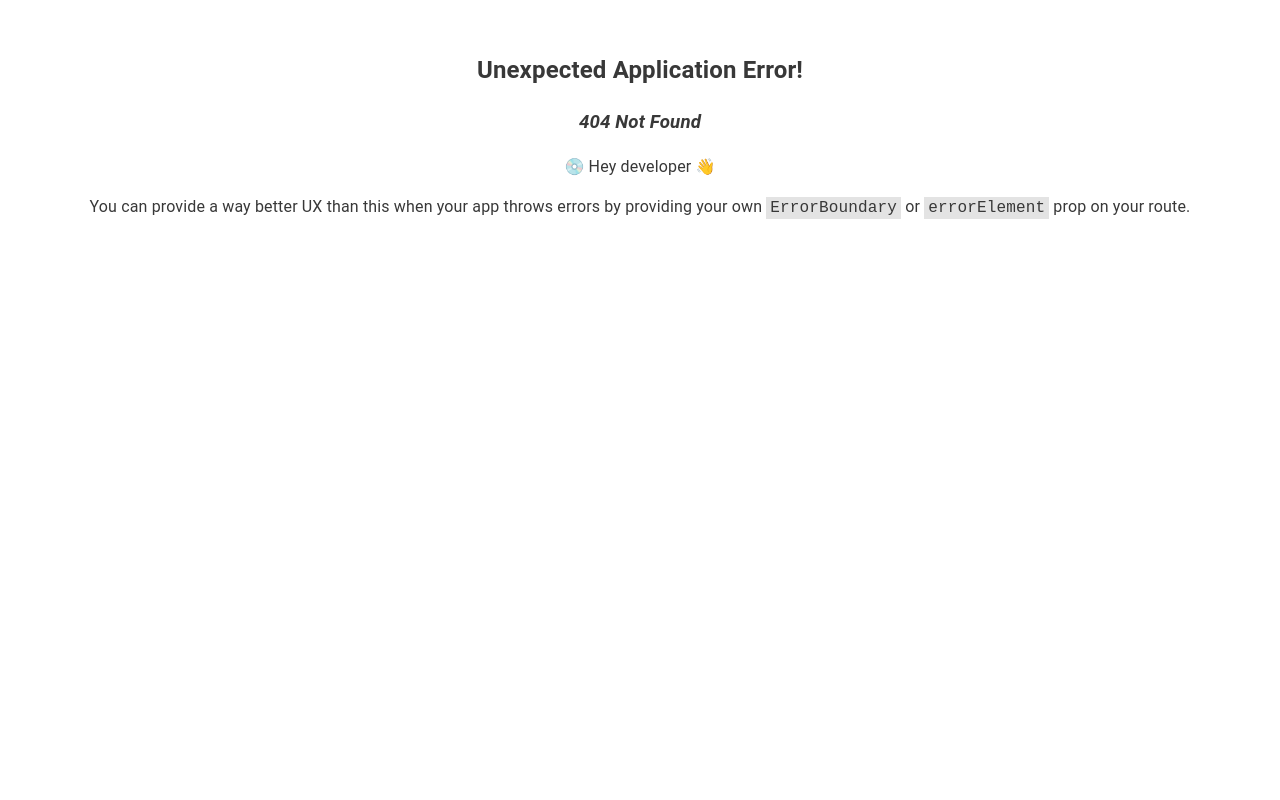
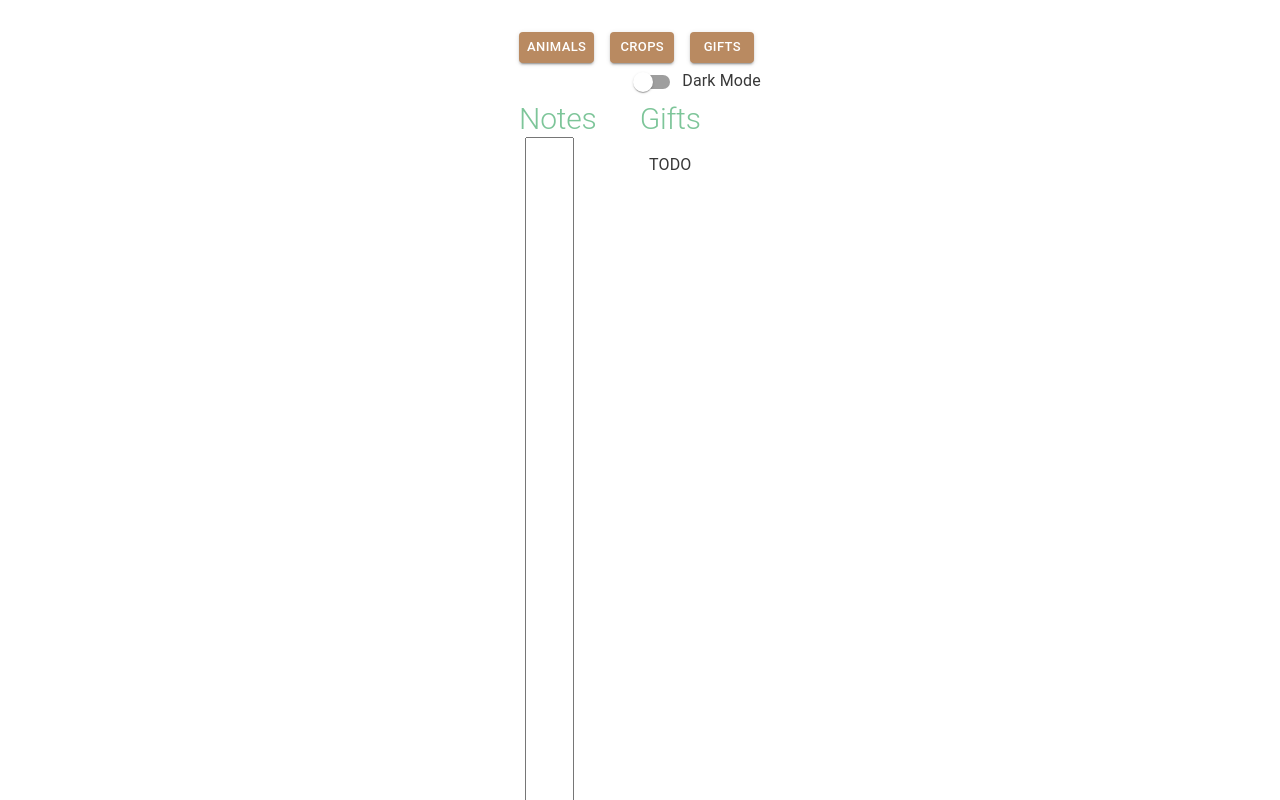
Before and after one commit to piratemermaid/roots-of-pacha-tracker, a React (Vite) app: page /gifts in a window 1280 px wide. Before the commit this address had no page. Shown: the top 800 px of the page. Built offline with nearby package versions, Linux system fonts and the light colour scheme.

Commit message:
Refactor routes and add Gifts page

```diff
--- a/src/components/Navbar/NavbarLink.tsx
+++ b/src/components/Navbar/NavbarLink.tsx
@@ -1,15 +1,15 @@
 import { Link, useLocation } from 'react-router-dom';
 import { Button, Grid } from '@mui/material';
 
-type Props = { name: string; label: string };
+type Props = { path: string; label: string };
 
-export default function NavbarLink({ name, label }: Props) {
+export default function NavbarLink({ path, label }: Props) {
   const location = useLocation();
-  const isActive = location.pathname.slice(1) === name;
+  const isActive = location.pathname.slice(1) === path;
 
   return (
     <Grid item>
-      <Link to={name}>
+      <Link to={path}>
         <Button
           variant="contained"
           size="small"
--- a/src/components/Navbar/index.tsx
+++ b/src/components/Navbar/index.tsx
@@ -1,8 +1,8 @@
 import { Box, FormLabel, Grid, Switch } from '@mui/material';
 
 import NavbarLink from './NavbarLink';
+import ROUTES from '../../constants/routes';
 import { useStore } from '../../store';
-import { ROUTES, ROUTE_LABELS } from '../../constants/routes';
 
 export default function Navbar() {
   const darkMode = useStore((state) => state.darkMode);
@@ -11,8 +11,8 @@ export default function Navbar() {
   return (
     <>
       <Grid container spacing={2}>
-        {Object.keys(ROUTES).map((key) => (
-          <NavbarLink key={key} name={ROUTES[key]} label={ROUTE_LABELS[key]} />
+        {ROUTES.map((route) => (
+          <NavbarLink key={route.key} path={route.path} label={route.label} />
         ))}
       </Grid>
 
--- a/src/components/PageLayout.tsx
+++ b/src/components/PageLayout.tsx
@@ -9,7 +9,9 @@ type Props = {
 export default function PageLayout({ title, children }: Props) {
   return (
     <Box>
-      <Typography variant="h2">{title}</Typography>
+      <Typography variant="h2" sx={{ mb: 2 }}>
+        {title}
+      </Typography>
       {children}
     </Box>
   );
--- a/src/constants/routes.ts
+++ b/src/constants/routes.ts
@@ -1,9 +1,23 @@
-export const ROUTES: Record<string, string> = {
-  animalColors: 'animals',
-  crops: 'crops',
+import AnimalsPage from '../pages/AnimalsPage';
+import CropsPage from '../pages/CropsPage';
+import GiftsPage from '../pages/GiftsPage';
+
+type Route = {
+  key: string;
+  path: string;
+  label: string;
+  Component: () => JSX.Element;
 };
 
-export const ROUTE_LABELS: Record<string, string> = {
-  animalColors: 'Animals',
-  crops: 'Crops',
-};
+const ROUTES: Route[] = [
+  {
+    key: 'animals',
+    label: 'Animals',
+    path: '/animals',
+    Component: AnimalsPage,
+  },
+  { key: 'crops', label: 'Crops', path: '/crops', Component: CropsPage },
+  { key: 'gifts', label: 'Gifts', path: '/gifts', Component: GiftsPage },
+];
+
+export default ROUTES;
--- a/src/pages/AnimalColors.tsx
+++ b/src/pages/AnimalsPage.tsx
@@ -4,7 +4,7 @@ import Animal from '../components/Animal';
 import ANIMALS from '../data/animals';
 import PageLayout from '../components/PageLayout';
 
-export default function AnimalColors() {
+export default function AnimalsPage() {
   return (
     <PageLayout title="Animals">
       <Grid container>
--- a/src/pages/Crops.tsx
+++ b/src/pages/CropsPage.tsx
@@ -1,7 +1,7 @@
 import PageLayout from '../components/PageLayout';
 import SortableCropsTable from '../components/SortableCropsTable';
 
-export default function Crops() {
+export default function CropsPage() {
   return (
     <PageLayout title="Crops">
       <SortableCropsTable />
--- /dev/null
+++ b/src/pages/GiftsPage.tsx
@@ -0,0 +1,5 @@
+import PageLayout from '../components/PageLayout';
+
+export default function GiftsPage() {
+  return <PageLayout title="Gifts">TODO</PageLayout>;
+}
--- a/src/router.tsx
+++ b/src/router.tsx
@@ -1,24 +1,18 @@
 import { createBrowserRouter } from 'react-router-dom';
 
-import AnimalColors from './pages/AnimalColors';
-import Crops from './pages/Crops';
 import Root from './pages/Root';
-import { ROUTES } from './constants/routes';
+import ROUTES from './constants/routes';
 
 const router = createBrowserRouter([
   {
     path: '/',
     element: <Root />,
-    children: [
-      {
-        path: ROUTES.animalColors,
-        element: <AnimalColors />,
-      },
-      {
-        path: ROUTES.crops,
-        element: <Crops />,
-      },
-    ],
+    children: ROUTES.map((route) => {
+      return {
+        path: route.path,
+        element: <route.Component />,
+      };
+    }),
   },
 ]);
 
```
